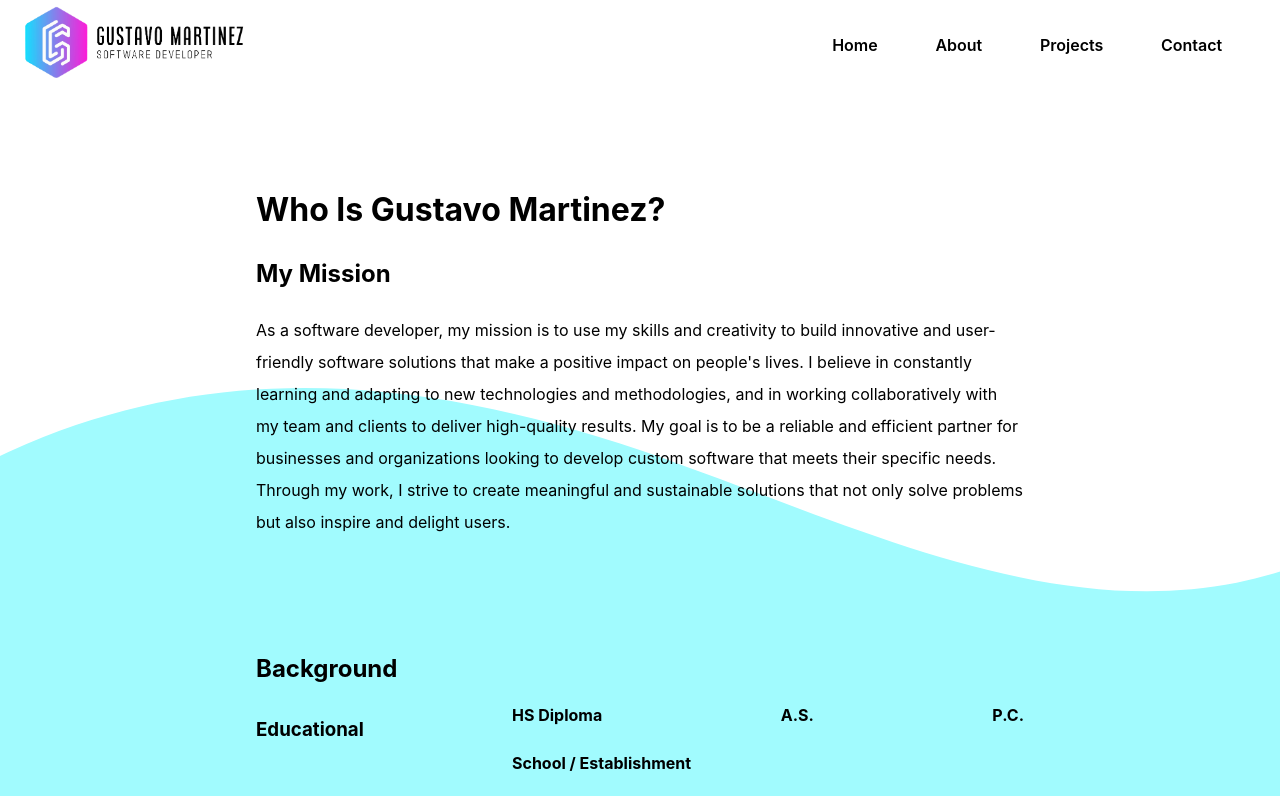
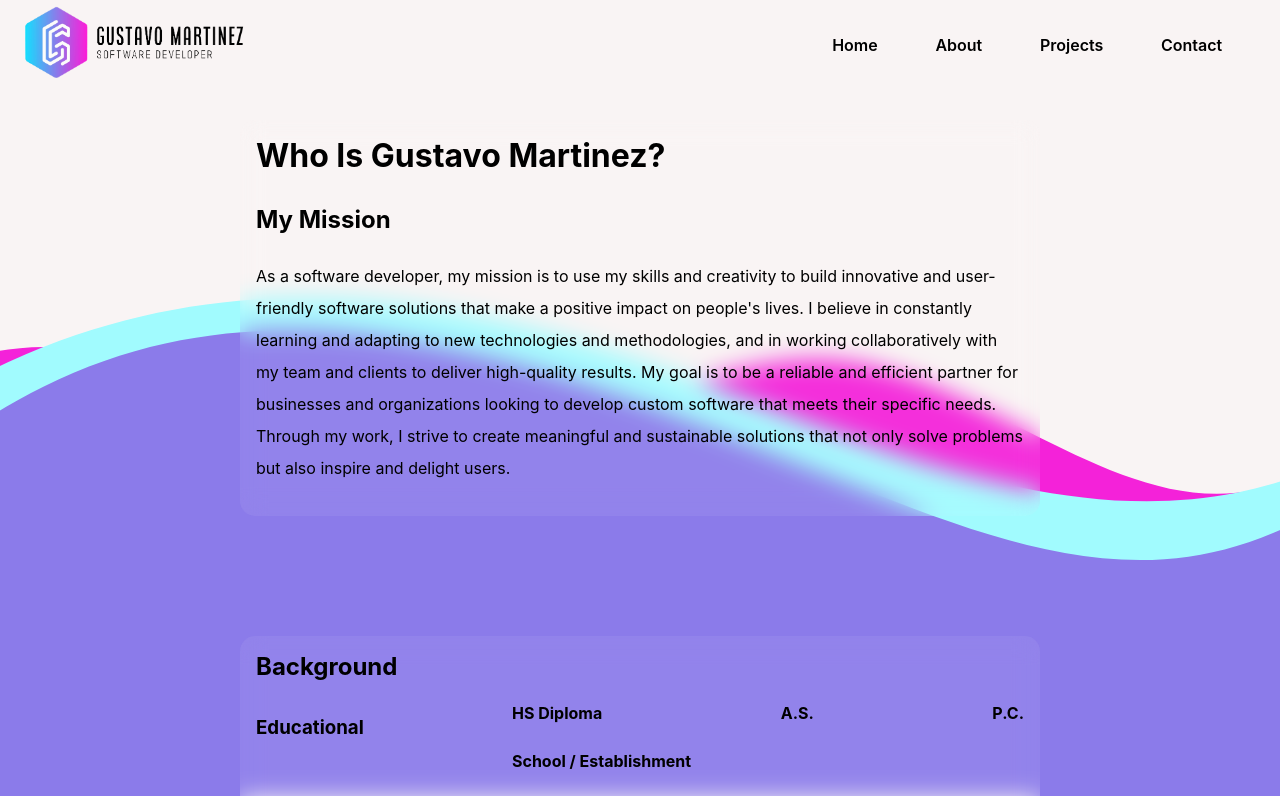
Before and after one commit to Gustavo0623/Gustavo-M-Portfolio, a React (Create React App) app in the folder frontend/: page /about in a window 1280 px wide. Shown: the top 796 px of the page. Built offline with nearby package versions, Linux system fonts and the light colour scheme.

Commit message:
large update, improved background (added wave layers), added glass background effeft on sections, little icon animations added, portrait background animation added, page structure updated to stay consistent with other pages. (main updates) see commit for full list of changes

```diff
--- a/frontend/src/App.css
+++ b/frontend/src/App.css
@@ -1,12 +1,16 @@
 main {
   z-index: -1;
-  background-image: url('../public/Photos/background.svg');
+  background-image: url('../public/Photos/background3.svg'), url('../public/Photos/background.svg'), url('../public/Photos/background2.svg');
   background-size: cover;
   background-repeat: no-repeat;
   background-attachment: fixed;
+  position: absolute;
   animation: moveBg 40s linear infinite;
+  background-color: #F9f4F4;
   min-height: 100vh;
 }
+
+
 
 .spin, .s-1 {
   animation: spin-small 1s linear infinite;
@@ -14,6 +18,10 @@ main {
 
 .s-2, .s-3 {
   animation: spin 1s linear infinite;
+}
+
+.s-3 {
+  animation: react-spin 1s linear infinite;
 }
 
 .s-4 {
@@ -32,6 +40,11 @@ main {
 @keyframes spin {
   0% { transform: rotateY(0deg); }
   100% { transform: rotateY(360deg); }
+}
+
+@keyframes react-spin {
+  0% { transform: rotate(0deg); }
+  100% { transform: rotate(360deg); }
 }
 
 @keyframes spin-l {
@@ -57,11 +70,48 @@ main {
   }
 }
 
+@keyframes color-change {
+  0% {
+    filter: drop-shadow(0 0 20px #f422d9);
+  }
+  25% {
+    filter: drop-shadow(0 0 20px #a1fbfe);
+  }
+  50% {
+    filter: drop-shadow(0 0 20px #8b7aea);
+  }
+  75% {
+    filter: drop-shadow(0 0 20px #a1fbfe)
+  }
+  100% {
+    filter: drop-shadow(0 0 20px #f422d9)
+  }
+}
+
+@keyframes bg-color-change {
+  0% {
+    background-color: #f422d9;
+  }
+  25% {
+    background-color: #a1fbfe;
+  }
+  50% {
+    background-color: #8b7aea;
+  }
+  75% {
+    background-color: #a1fbfe;
+  }
+  100% {
+    background-color: #f422d9;
+  }
+}
+
 #head {
   min-height: 10vh;
+  width: 100%;
   display: flex;
   align-items: center;
-  background-color: transparent;
+  position: absolute;
 }
 
 #logo {
@@ -100,8 +150,8 @@ main {
 #intro, #proj-home, #quick-links, #w-status {
   width: 100%;
   height: 100%;
-  margin-top: 100px;
-  margin-bottom: 100px;
+  margin-top: 120px;
+  margin-bottom: 120px;
   display: flex;
   flex-direction: column;
   justify-content: center;
@@ -109,19 +159,28 @@ main {
 }
 
 #intro {
+  width: 60%;
+  margin: auto;
   margin-top: 0px;
-  padding-top: 100px;
+  padding: 120px 1em 0 1em;
+}
+
+#intro, #otw, #proj-home, #home-contact, .blur{
+  background-color: #ffffff10;
+  backdrop-filter: blur(12px);
+  -webkit-backdrop-filter: blur(12px);
+  border-radius: 15px;
 }
 
 #quick-links {
   margin-bottom: 0px;
-  padding-bottom: 100px;
+  padding-bottom: 120px;
 }
 
 .split, #showcase {
   min-height: 250px;
   height: 100%;
-  width: 60%;
+  width: 100%;
   display: flex;
   flex-direction: row;
   justify-content: space-between;
@@ -134,8 +193,9 @@ h1, h2 {
 }
 
 #proj-home > h2, #intro > h1 {
-  width: 60%;
+  width: 100%;
 }
+
 
 h2 {
   margin-bottom: 0;
@@ -153,16 +213,17 @@ h2 {
 
 #portrait {
   width: 250px;
-  animation: warp 5s linear infinite;
-  background-color: #a1fbfe;
-  filter: drop-shadow(0 0 20px #f422d9);
+  animation: warp 5s linear infinite, color-change 10s ease-in-out infinite, bg-color-change 10s ease-in-out infinite;
 }
 
 #portrait, #proj-home {
   height: 100%;
 }
 
-
+#proj-home {
+  width: 60%;
+  margin: auto;
+}
 
 .join {
   width: 100%;
@@ -195,6 +256,11 @@ h2 {
   line-height: 2em;
 }
 
+#title {
+  padding-top: 1em;
+  width: 100%;
+}
+
 .proj {
   cursor: pointer;
 }
@@ -215,8 +281,16 @@ h2 {
   width: 40px;
 }
 
+#t-stack > .stack-group > .icon {
+  cursor: help;
+}
+
 .shrink {
   transform: scale(.75);
+}
+
+.h-shrink:hover {
+  transform: scale(.9);
 }
 
 .i-grow {
@@ -229,6 +303,14 @@ h2 {
   flex-direction: column;
   justify-content: center;
   align-items: center;
+}
+
+#otw, #proj-home, #home-contact, .blur {
+  padding: 1em;
+}
+
+#t-stack {
+  width: 80%;
 }
 
 .stack-group {
@@ -247,7 +329,7 @@ h2 {
   justify-content: space-between;
 }
 
-#display, #about {
+#display, .about, .blur {
   width: 60%;
   display: flex;
   flex-direction: column;
@@ -295,18 +377,23 @@ h2 {
   width: 100%;
   object-fit: contain;
   flex: 3;
+  border-radius: 7.5px;
 }
 
 /* About */
 /* #about also located in previous section with #display line ~101 */
-#about {
+.about {
+  width: 100%;
   height: auto;
   margin: auto;
-  padding-top: 100px;
 }
 
-#bg-abt {
-  margin-top: 100px;
+.pad {
+  margin-top: 120px;
+}
+
+.bottom {
+  margin-bottom: 100px;
 }
 
 #bg-split, #pro-split {
@@ -316,7 +403,6 @@ h2 {
 }
 
 #bg-split {
-  margin-bottom: 100px;
   align-items: stretch;
 }
 
@@ -403,7 +489,7 @@ cursor: pointer;
   flex-direction: row;
 }
 
-#msg-area, #socials, .list, .ms-description{
+#msg-area, .list, .ms-description{
   width: 100%;
 }
 
@@ -447,10 +533,6 @@ textarea {
   height: 100%;
 }
 
-#socials {
-  margin-top: 100px;
-}
-
 #socials > .stack-group {
   justify-content: space-between;
 }
--- a/frontend/src/Home.js
+++ b/frontend/src/Home.js
@@ -20,7 +20,9 @@ const Home = () => {
     return (
         <main>
             <div id='intro'>
-                <h1 id='title'> Full Stack Software Developer </h1>
+                <div id='title'>
+                    <h1> Full Stack Software Developer </h1>
+                </div>
                 <div className='split'>
                     <div className='info'>
                         <p className='description'> Full Stack Software Developer breaking into the tech industry. </p>
@@ -35,10 +37,10 @@ const Home = () => {
                             // <p> tags = temporary. replace with LinkedIn and Github icon links
                             }
                             <a href='https://www.linkedin.com/in/gustavo-martinez-765940204/'>
-                                <img src='./Photos/icons8-linkedin-94.png' alt='linkedin' className='icon'/>
+                                <img src='./Photos/icons8-linkedin-94.png' alt='linkedin' className='icon h-shrink'/>
                             </a>
                             <a href='https://github.com/Gustavo0623'>
-                                <img src='./Photos/icons8-github-94.png' alt='github' className='icon'/>
+                                <img src='./Photos/icons8-github-94.png' alt='github' className='icon h-shrink'/>
                             </a>
                         </div>
                     </div>
--- a/frontend/src/places/About.js
+++ b/frontend/src/places/About.js
@@ -9,8 +9,9 @@ const About = () => {
 
     return (
         <main>
-            <div id='about'>
-                <h1 id='title'>Who Is Gustavo Martinez?</h1>
+            <div className='about'>
+                <div className='blur pad'>
+                    <h1>Who Is Gustavo Martinez?</h1>
                     {/* potential showcase styling similar to home projects, to keep styling consistent */}
                     <h2 id='drop'>My Mission</h2>
                     <p className='msg'>
@@ -19,7 +20,11 @@ const About = () => {
                         My goal is to be a reliable and efficient partner for businesses and organizations looking to develop custom software that meets their specific needs.
                         Through my work, I strive to create meaningful and sustainable solutions that not only solve problems but also inspire and delight users.
                     </p>
-                <h2 id='bg-abt'>Background</h2>
+                </div>
+            </div>
+            <div className='about'>
+                <div className='blur pad bottom'>
+                    <h2>Background</h2>
                     <div id='bg-split'>
                         <div id='bg-content'>
                             <h3 id='edu'>Educational</h3>
@@ -43,6 +48,7 @@ const About = () => {
                         </div>
                     </div>
                 </div>
+            </div>
         </main>
     );
 }
--- a/frontend/src/places/Contact.js
+++ b/frontend/src/places/Contact.js
@@ -3,27 +3,29 @@ import ContactForm from '../components/Form';
 
 const Contact = () => {
     return (
-        <main id='about'>
-            <h1>Contact Me</h1>
-            <div id='msg-area'>
-                <h2 id='drop'>Drop Me a Message</h2>
-                <ContactForm/>
+        <main className='about'>
+            <div className='blur pad'>
+                <h1>Contact Me</h1>
+                <div id='msg-area'>
+                    <h2 id='drop'>Drop Me a Message</h2>
+                    <ContactForm/>
+                </div>
             </div>
 
-            <div id='socials'>
+            <div id='socials' className='blur pad bottom'>
                 <h2 id='drop'>Follow Me To Stay Updated</h2>
                 <div className='stack-group'>
                     <a href='https://www.linkedin.com/in/gustavo-martinez-765940204/'>
-                        <img src='./Photos/icons8-linkedin-94.png' alt='linkedin' className='icon'/>
+                        <img src='./Photos/icons8-linkedin-94.png' alt='linkedin' className='icon h-shrink'/>
                     </a>
                     <a href='https://github.com/Gustavo0623'>
-                        <img src='./Photos/icons8-github-94.png' alt='github' className='icon'/>
+                        <img src='./Photos/icons8-github-94.png' alt='github' className='icon h-shrink'/>
                     </a>
                     <a href='https://twitter.com/Gogusfitness'>
-                        <img src='./Photos/icons8-twitter-circled-94.png' alt='github' className='icon'/>
+                        <img src='./Photos/icons8-twitter-circled-94.png' alt='github' className='icon h-shrink'/>
                     </a>
                     <a href='https://www.instagram.com/go.gus.06/'>
-                        <img src='./Photos/icons8-instagram-94.png' alt='github' className='icon'/>
+                        <img src='./Photos/icons8-instagram-94.png' alt='github' className='icon h-shrink'/>
                     </a>
                 </div>
             </div>
--- a/frontend/src/places/Projects.js
+++ b/frontend/src/places/Projects.js
@@ -1,7 +1,8 @@
 const Projects = () => {
     return (
         <main>
-            <div id='about'>
+            <div className='about'>
+                <div className='blur pad bottom'>
                     <h1>A Glimpse Of What Is Possible</h1>
                     <div id='pro-tabs'>
                         <h2 className='tab'>Front-End</h2>
@@ -26,6 +27,7 @@ const Projects = () => {
                         </div>
                     </div>
                 </div>
+            </div>
         </main>
     );
 }
```
Also changed, not shown: frontend/public/Photos/background2.svg (added), frontend/public/Photos/background3.svg (added). Lines whose indentation alone changed are shown as unchanged.
